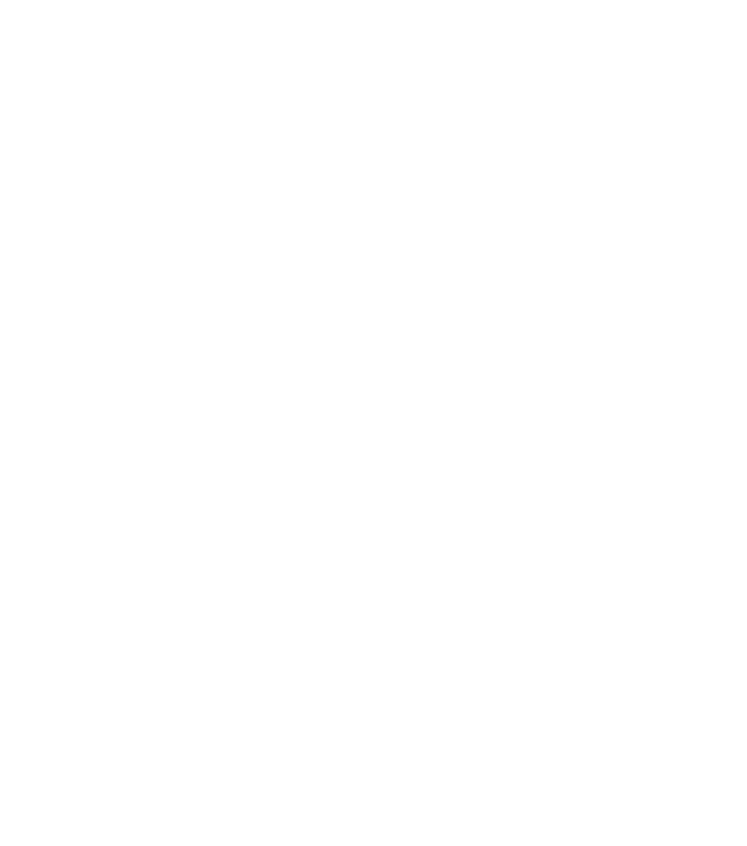
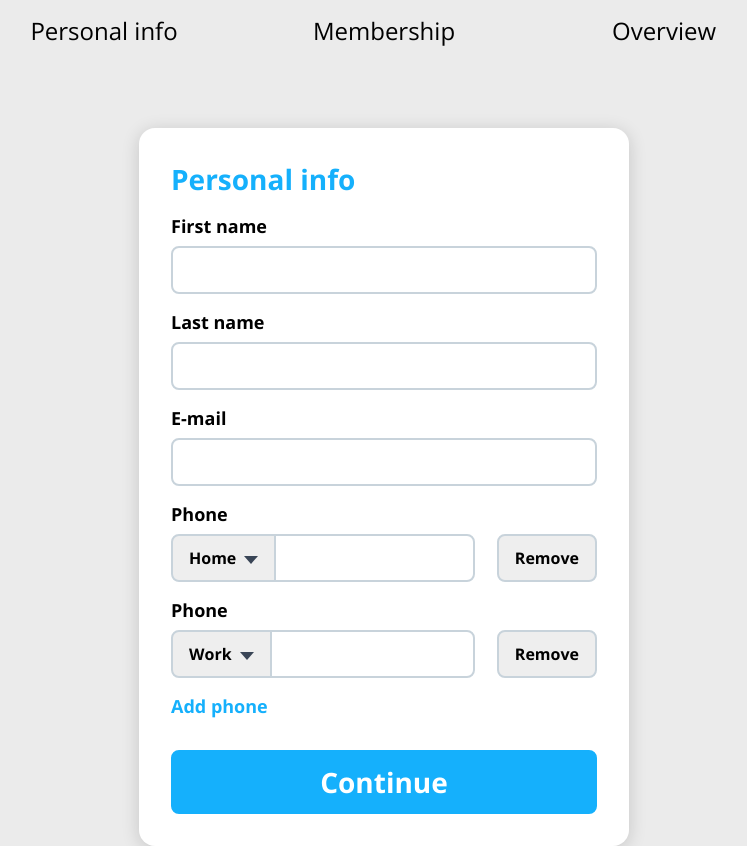
Before and after one commit to MrBuchnev/eleving, a Nuxt app: page /form/contact-info in a window 1280 px wide. Before the commit this address had no page. Shown: the part 182-1028 px from the top of the page, without its empty margins (256-1003 px from the left). Before the commit the page ends 800 px from the top, so only its background shows below. Built offline with nearby package versions, Linux system fonts and the light colour scheme.

Commit message:
add basic routing and FormContactInfo

```diff
--- /dev/null
+++ b/components/Form/FormContactInfo.vue
@@ -0,0 +1,221 @@
+<template>
+  <form class="form" @submit="handleSubmit" novalidate>
+    <h1 class="form-heading">{{ currentStep }}</h1>
+
+    <Input
+      v-for="field in fields"
+      :key="field.name"
+      :type="field.type"
+      :label="field.label"
+      :id="field.name"
+      :name="field.name"
+    />
+
+    <Input
+      v-for="phone in usedPhoneTypes"
+      :key="phone"
+      type="tel"
+      label="Phone"
+      :id="`phone-${phone}`"
+      :name="`phone-${phone}`"
+      :selected-option="phone"
+      :dropdown-options="availablePhoneTypes"
+      @select-option="handleSelectPhone"
+      @remove-field="handleRemovePhone"
+    />
+
+    <button
+      v-if="availablePhoneTypes.length"
+      class="form-add-phone"
+      type="button"
+      @click="handleAddPhone"
+    >
+      Add phone
+    </button>
+
+    <div class="btn-container">
+      <NuxtLink
+        v-if="currentStep !== 'Overview'"
+        class="btn btn--primary"
+        :to="nextStep"
+      >
+        Continue
+      </NuxtLink>
+
+      <button
+        v-if="currentStep === 'Overview'"
+        class="btn btn--primary"
+        type="submit"
+      >
+        Submit
+      </button>
+
+      <NuxtLink
+        v-if="currentStep !== 'Personal info'"
+        class="btn btn--secondary"
+        :to="prevStep"
+      >
+        Back
+      </NuxtLink>
+    </div>
+  </form>
+</template>
+
+<script>
+import Input from '@/components/Form/Input'
+
+export default {
+  name: 'FormContactInfo',
+
+  components: {
+    Input
+  },
+
+  props: {
+    currentStep: { type: String, required: true, default: '' }
+  },
+
+  data() {
+    return {
+      fields: [
+        {
+          type: 'text',
+          label: 'First name',
+          name: 'firstname'
+        },
+        {
+          type: 'text',
+          label: 'Last name',
+          name: 'lastname'
+        },
+        {
+          type: 'email',
+          label: 'E-mail',
+          name: 'email'
+        },
+      ],
+
+      usedPhoneTypes: [
+        'Home',
+        'Work'
+      ],
+
+      availablePhoneTypes: [
+        'Mobile',
+        'Main',
+        'Other'
+      ]
+    }
+  },
+
+  computed: {
+    nextStep() {
+      return this.currentStep === 'Personal info' ? '/form/membership' : '/form/overview'
+    },
+
+    prevStep() {
+      return this.currentStep === 'Overview' ? '/form/membership' : '/form/contact-info'
+    }
+  },
+
+  methods: {
+    handleSubmit() {
+      e.preventDefault()
+      console.log('Submitting form...');
+    },
+
+    handleSelectPhone(prevOption, currentOption) {
+      const prevOptionIndex = this.usedPhoneTypes.indexOf(prevOption);
+      const currentOptionIndex = this.availablePhoneTypes.indexOf(currentOption);
+
+      this.usedPhoneTypes.splice(prevOptionIndex, 1, currentOption);
+      this.availablePhoneTypes.splice(currentOptionIndex, 1, prevOption);
+    },
+
+    handleRemovePhone(phone) {
+      const phoneType = phone.split('phone-').pop()
+      const index = this.usedPhoneTypes.indexOf(phoneType);
+
+      this.usedPhoneTypes.splice(index, 1);
+      this.availablePhoneTypes.push(phoneType);
+    },
+
+    handleAddPhone() {
+      this.usedPhoneTypes.push(this.availablePhoneTypes[0]);
+      this.availablePhoneTypes.splice(0, 1);
+    }
+  }
+}
+</script>
+
+<style lang="scss" scoped>
+.form {
+  width: 100%;
+  max-width: 490px;
+  background-color: $white;
+  box-shadow: 0 3px 18px #00000029;
+  border-radius: 16px;
+  padding: 32px;
+}
+
+.form-heading {
+  font-family: $font-bold;
+  font-size: 28px;
+  line-height: 38px;
+  color: $primary;
+  margin-bottom: 16px;
+}
+
+.form-add-phone {
+  text-align: left;
+  font-family: $font-bold;
+  font-size: 18px;
+  line-height: 24px;
+  color: $primary;
+  margin-top: 16px;
+}
+
+.btn-container {
+  margin-top: 32px;
+}
+
+.btn {
+  display: block;
+  text-align: center;
+  width: 100%;
+  border: 2px solid;
+  border-radius: 8px;
+  font-family: $font-bold;
+  font-size: 28px;
+  line-height: 60px;
+  transition: background-color 0.2 linear, color 0.2s linear;
+
+  & + & {
+    margin-top: 24px;
+  }
+
+  &--primary {
+    border-color: $primary;
+    background-color: $primary;
+    color: $white;
+  }
+
+  &--secondary {
+    border-color: $primary;
+    background-color: $white;
+    color: $primary;
+  }
+
+  @media (hover: hover) {
+    &--primary:hover {
+      background-color: $white;
+      color: $primary;
+    }
+
+    &--secondary:hover {
+      background-color: $primary;
+      color: $white;
+    }
+  }
+}
+</style>
--- a/components/Form/StepsNav.vue
+++ b/components/Form/StepsNav.vue
@@ -52,7 +52,7 @@
     font-family: $font-bold;
     color: $grey-3;
     border: 2px solid $grey-3;
-    transition: border-color 0.2s ease;
+    transition: border-color 0.2s ease, color 0.2s ease;
   }
 
   .is-active &__index {
--- a/components/FormContainer.vue
+++ b/components/FormContainer.vue
@@ -1,24 +1,30 @@
 <template>
   <div class="container">
     <StepsNav :steps="steps" :current-step="currentStep" />
+
+    <FormContactInfo
+      v-if="currentStep === 1"
+      class="section-form"
+      :current-step="steps[currentStep - 1]"
+    />
   </div>
 </template>
 
 <script>
 import StepsNav from '@/components/Form/StepsNav'
+import FormContactInfo from '@/components/Form/FormContactInfo'
 
 export default {
   name: 'FormContainer',
 
   components: {
-    StepsNav
+    StepsNav,
+    FormContactInfo
   },
 
-  data() {
-    return {
-      steps: [ 'Personal info', 'Membership', 'Overview' ],
-      currentStep: 1
-    }
+  props: {
+    steps: { type: Array, required: true, default: () => [] },
+    currentStep: { type: Number, required: true, default: 1 }
   }
 }
 </script>
@@ -26,6 +32,11 @@
 <style lang="scss" scoped>
 .container {
   max-width: 800px;
-  margin: 100px auto 0;
+  margin: 0 auto;
+  padding: 0 24px;
+}
+
+.section-form {
+  margin: 130px auto 0;
 }
 </style>
--- a/layouts/default.vue
+++ b/layouts/default.vue
@@ -1,5 +1,7 @@
 <template>
-  <Nuxt />
+  <div class="wrapper">
+    <Nuxt />
+  </div>
 </template>
 
 <script>
@@ -9,4 +11,11 @@
 
 <style lang="scss">
 @import '@/assets/scss/main.scss';
+
+.wrapper {
+  width: 100%;
+  min-height: 100vh;
+  background-color: $grey-1;
+  padding-top: 100px;
+}
 </style>
--- /dev/null
+++ b/pages/form/contact-info.vue
@@ -0,0 +1,22 @@
+<template>
+  <FormContainer :steps="steps" :current-step="currentStep" />
+</template>
+
+<script>
+import FormContainer from '@/components/FormContainer'
+
+export default {
+  name: 'Contact Info',
+
+  components: {
+    FormContainer,
+  },
+
+  data() {
+    return {
+      steps: [ 'Personal info', 'Membership', 'Overview' ],
+      currentStep: 1
+    }
+  }
+}
+</script>
--- /dev/null
+++ b/pages/form/membership.vue
@@ -0,0 +1,22 @@
+<template>
+  <FormContainer :steps="steps" :current-step="currentStep" />
+</template>
+
+<script>
+import FormContainer from '@/components/FormContainer'
+
+export default {
+  name: 'Membership',
+
+  components: {
+    FormContainer,
+  },
+
+  data() {
+    return {
+      steps: [ 'Personal info', 'Membership', 'Overview' ],
+      currentStep: 2
+    }
+  }
+}
+</script>
--- /dev/null
+++ b/pages/form/overview.vue
@@ -0,0 +1,22 @@
+<template>
+  <FormContainer :steps="steps" :current-step="currentStep" />
+</template>
+
+<script>
+import FormContainer from '@/components/FormContainer'
+
+export default {
+  name: 'Overview',
+
+  components: {
+    FormContainer,
+  },
+
+  data() {
+    return {
+      steps: [ 'Personal info', 'Membership', 'Overview' ],
+      currentStep: 3
+    }
+  }
+}
+</script>
--- a/pages/index.vue
+++ b/pages/index.vue
@@ -1,16 +1,9 @@
 <template>
-  <FormContainer />
+  <NuxtLink to="/form/contact-info">Show Form</NuxtLink>
 </template>
 
 <script>
-import Vue from 'vue'
-import FormContainer from '@/components/FormContainer'
-
-export default Vue.extend({
+export default {
   name: 'IndexPage',
-
-  components: {
-    FormContainer,
-  }
-})
+}
 </script>
```
